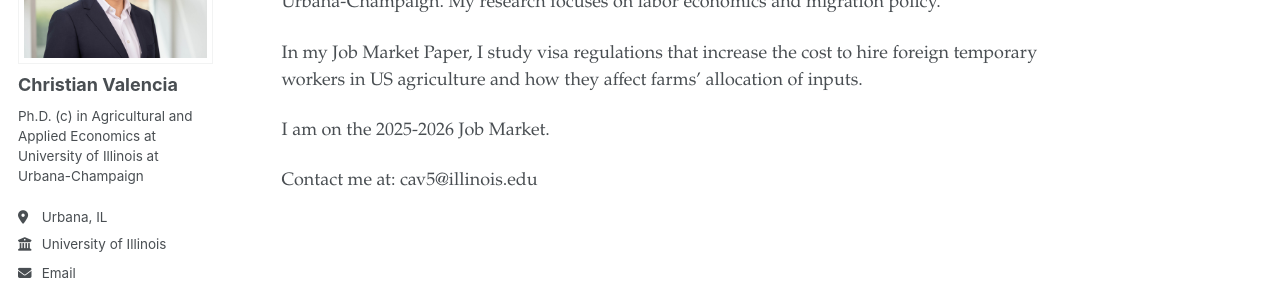
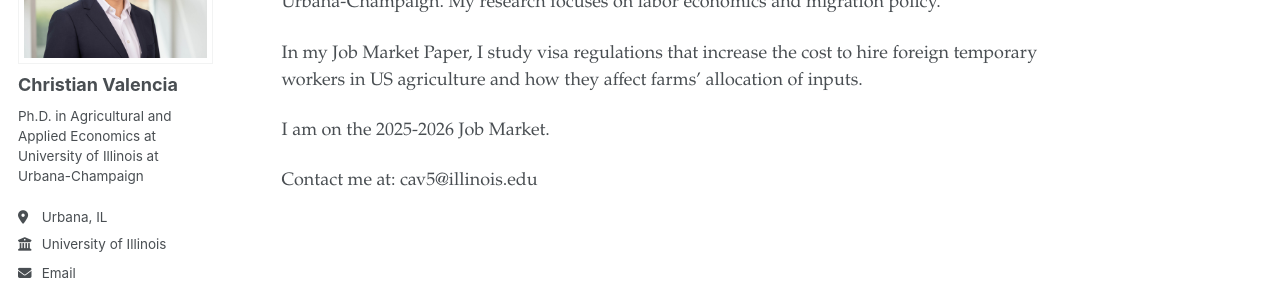
Before and after one commit to valenciac/valenciac.github.io, a Jekyll site: the page built from _pages/about.md, in a window 1280 px wide. Shown: the part 185-482 px from the top of the page. Built offline with Jekyll 4.4.1, drawn with Linux system fonts in a browser that asks for light colours; some web fonts are replaced.

```diff
--- a/_config.yml
+++ b/_config.yml
@@ -24,7 +24,7 @@ author:
   avatar           : "Christian_Valencia.jpg"
   name             : "Christian Valencia"
   pronouns         : # example: "she/her"
-  bio              : "Ph.D. (c) in Agricultural and Applied Economics at University of Illinois at Urbana-Champaign"
+  bio              : "Ph.D. in Agricultural and Applied Economics at University of Illinois at Urbana-Champaign"
   location         : "Urbana, IL"
   employer         : "University of Illinois"
   uri              : # URL
```
